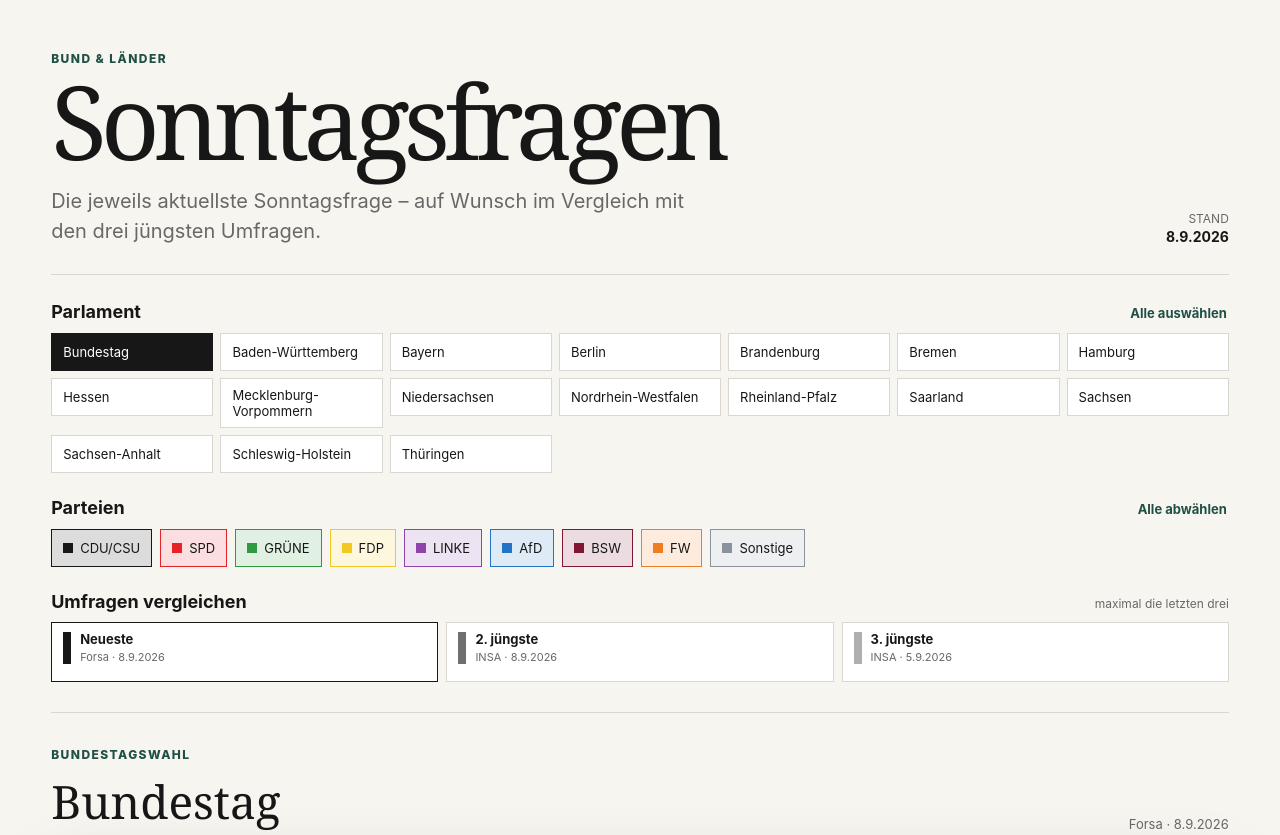
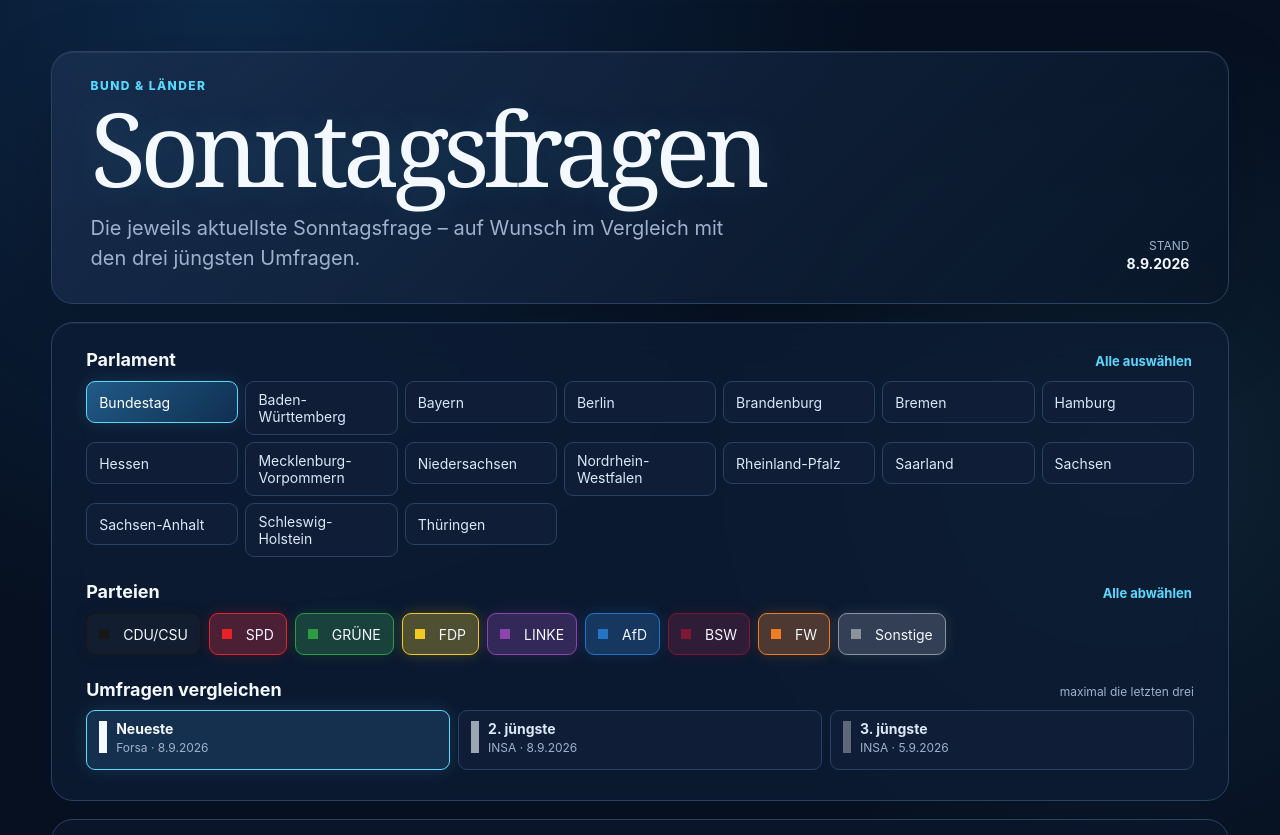
Before and after one commit to charavision/SonntagsfrageView, a plain HTML site: page index.html in a window 1280 px wide. Shown: the top 835 px of the page. Drawn offline with Linux system fonts and the light colour scheme.

Commit message:
Kürzel und Seitendesign aktualisieren: styles.css

```diff
--- a/styles.css
+++ b/styles.css
@@ -1,11 +1,11 @@
 :root {
-  color-scheme: light;
-  --ink: #171717;
-  --muted: #686868;
-  --paper: #f7f5ef;
-  --surface: #ffffff;
-  --line: #d9d7d0;
-  --accent: #1f4f46;
+  color-scheme: dark;
+  --ink: #f4f8ff;
+  --muted: #9fb2cd;
+  --paper: #061020;
+  --surface: #101f38;
+  --line: #2a4165;
+  --accent: #59d9ff;
   --cdu: #171717;
   --spd: #e52329;
   --gruene: #2e9b43;
@@ -17,17 +17,17 @@
   --sonstige: #8a929c;
 }
 * { box-sizing: border-box; }
-body { margin: 0; color: var(--ink); background: var(--paper); font-family: Inter, ui-sans-serif, system-ui, -apple-system, BlinkMacSystemFont, "Segoe UI", sans-serif; }
+body { min-height: 100vh; margin: 0; color: var(--ink); background: radial-gradient(circle at 18% 0%, rgba(36,116,198,.24), transparent 33%), radial-gradient(circle at 88% 28%, rgba(89,217,255,.09), transparent 27%), var(--paper); font-family: Inter, ui-sans-serif, system-ui, -apple-system, BlinkMacSystemFont, "Segoe UI", sans-serif; }
 button, input { font: inherit; }
 main { width: min(1500px, 100%); margin: 0 auto; padding: clamp(20px, 4vw, 64px); }
-.hero { display: flex; justify-content: space-between; align-items: flex-end; gap: 32px; padding-bottom: 28px; border-bottom: 1px solid var(--line); }
+.hero { display: flex; justify-content: space-between; align-items: flex-end; gap: 32px; padding: 26px clamp(22px, 3vw, 42px) 30px; border: 1px solid var(--line); border-radius: 22px; background: linear-gradient(135deg, rgba(24,46,78,.84), rgba(8,21,40,.74)); box-shadow: inset 0 1px 0 rgba(255,255,255,.07), 0 28px 80px rgba(0,0,0,.2); }
 .eyebrow { margin: 0 0 8px; color: var(--accent); font-size: 12px; font-weight: 800; letter-spacing: .12em; text-transform: uppercase; }
-h1 { margin: 0; font-family: Georgia, serif; font-size: clamp(48px, 8vw, 104px); font-weight: 500; letter-spacing: -.06em; line-height: .92; }
+h1 { margin: 0; font-family: Georgia, serif; font-size: clamp(48px, 8vw, 104px); font-weight: 500; letter-spacing: -.06em; line-height: .92; text-shadow: 0 0 34px rgba(89,217,255,.13); }
 .intro { max-width: 650px; margin: 18px 0 0; color: var(--muted); font-size: clamp(16px, 2vw, 20px); line-height: 1.5; }
 .status { flex: 0 0 auto; text-align: right; }
 .status span { display: block; color: var(--muted); font-size: 12px; text-transform: uppercase; }
 .status strong { font-size: 14px; }
-.controls { padding: 26px 0 30px; border-bottom: 1px solid var(--line); }
+.controls { margin-top: 18px; padding: 26px clamp(18px, 3vw, 34px) 30px; border: 1px solid var(--line); border-radius: 22px; background: rgba(13,29,53,.78); box-shadow: inset 0 1px 0 rgba(255,255,255,.05); backdrop-filter: blur(18px); }
 .control-group + .control-group { margin-top: 24px; }
 .control-heading { display: flex; align-items: baseline; justify-content: space-between; margin-bottom: 10px; }
 .control-heading h2, .chart-heading h2 { margin: 0; font-size: 18px; }
@@ -36,20 +36,21 @@ h1 { margin: 0; font-family: Georgia, serif; font-size: clamp(48px, 8vw, 104px);
 .party-options { display: flex; flex-wrap: wrap; gap: 8px; }
 .choice { position: relative; }
 .choice input { position: absolute; opacity: 0; pointer-events: none; }
-.choice label { display: flex; align-items: center; min-height: 38px; padding: 8px 11px; border: 1px solid var(--line); background: var(--surface); cursor: pointer; font-size: 13px; transition: border-color .15s, background .15s; }
+.choice label { display: flex; align-items: center; gap: 7px; min-height: 42px; padding: 9px 12px; border: 1px solid var(--line); border-radius: 9px; background: rgba(16,31,56,.92); color: #dce8f7; cursor: pointer; font-size: 14px; transition: border-color .15s, background .15s, box-shadow .15s; }
+.region-code { flex: 0 0 auto; color: #fff; font-size: 14px; font-weight: 900; letter-spacing: .03em; }
 .choice input:focus-visible + label { outline: 3px solid color-mix(in srgb, var(--accent) 25%, transparent); outline-offset: 2px; }
-.choice input:checked + label { border-color: var(--ink); background: var(--ink); color: white; }
+.choice input:checked + label { border-color: #59d9ff; background: linear-gradient(135deg, rgba(37,105,154,.82), rgba(16,48,82,.96)); color: white; box-shadow: 0 0 18px rgba(89,217,255,.14); }
 .party-choice label::before { width: 10px; height: 10px; margin-right: 7px; background: var(--party-color); content: ""; }
-.party-choice input:checked + label { border-color: var(--party-color); background: color-mix(in srgb, var(--party-color) 15%, white); color: var(--ink); }
+.party-choice input:checked + label { border-color: var(--party-color); background: color-mix(in srgb, var(--party-color) 28%, #101f38); color: var(--ink); box-shadow: 0 0 14px color-mix(in srgb, var(--party-color) 22%, transparent); }
 .poll-picker { margin-top: 24px; }
 .poll-picker .control-heading span { color: var(--muted); font-size: 12px; }
 .poll-options { display: grid; grid-template-columns: repeat(3, minmax(0, 1fr)); gap: 8px; }
 .poll-choice label { align-items: flex-start; gap: 9px; min-height: 60px; }
 .poll-choice label::before { flex: 0 0 auto; width: 8px; height: 32px; margin-top: 1px; background: var(--ink); content: ""; opacity: var(--poll-opacity); }
 .poll-choice label span { display: block; }
-.poll-choice label small { display: block; margin-top: 3px; color: var(--muted); font-size: 11px; }
-.poll-choice input:checked + label { border-color: var(--ink); background: var(--surface); color: var(--ink); }
-.chart-section { padding: 34px 0 20px; }
+.poll-choice label small { display: block; margin-top: 3px; color: var(--muted); font-size: 12px; }
+.poll-choice input:checked + label { border-color: var(--accent); background: rgba(22,48,80,.96); color: var(--ink); }
+.chart-section { margin-top: 18px; padding: 30px clamp(18px, 3vw, 34px) 22px; border: 1px solid var(--line); border-radius: 22px; background: rgba(10,24,45,.72); }
 .chart-heading { display: flex; justify-content: space-between; align-items: flex-end; gap: 20px; margin-bottom: 18px; }
 .chart-heading h2 { font-family: Georgia, serif; font-size: clamp(28px, 4vw, 46px); font-weight: 500; }
 .chart-meta { margin: 0; color: var(--muted); font-size: 13px; text-align: right; }
@@ -65,8 +66,9 @@ h1 { margin: 0; font-family: Georgia, serif; font-size: clamp(48px, 8vw, 104px);
 .bar-delta { font-size: 10px; font-weight: 800; }
 .bar-delta.positive { fill: #63e6a6; }
 .bar-delta.negative { fill: #ff8b9b; }
+.region-label { fill: #fff; font-size: 11px; font-weight: 900; letter-spacing: .05em; }
 .empty-state { padding: 80px 20px; border: 1px solid var(--line); background: var(--surface); color: var(--muted); text-align: center; }
-.tooltip { position: fixed; z-index: 10; max-width: 260px; padding: 10px 12px; border: 1px solid var(--ink); background: var(--surface); box-shadow: 0 8px 24px rgba(0,0,0,.12); font-size: 12px; line-height: 1.45; pointer-events: none; }
+.tooltip { position: fixed; z-index: 10; max-width: 260px; padding: 10px 12px; border: 1px solid #4f739d; border-radius: 10px; background: #0d1d34; box-shadow: 0 12px 32px rgba(0,0,0,.4); font-size: 12px; line-height: 1.45; pointer-events: none; }
 footer { padding-top: 20px; color: var(--muted); font-size: 12px; }
 footer a { color: inherit; }
 .sr-only { position: absolute; width: 1px; height: 1px; padding: 0; margin: -1px; overflow: hidden; clip: rect(0,0,0,0); white-space: nowrap; border: 0; }
```
